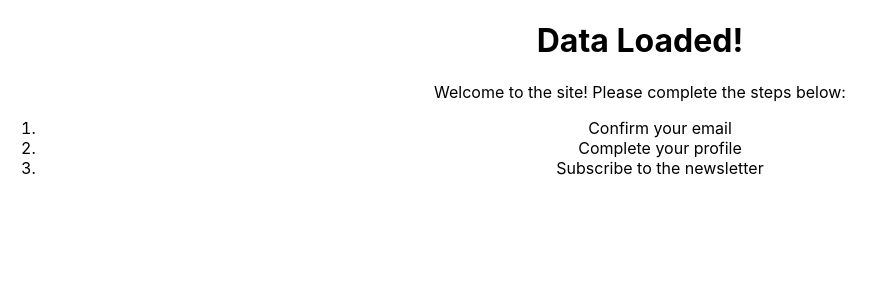
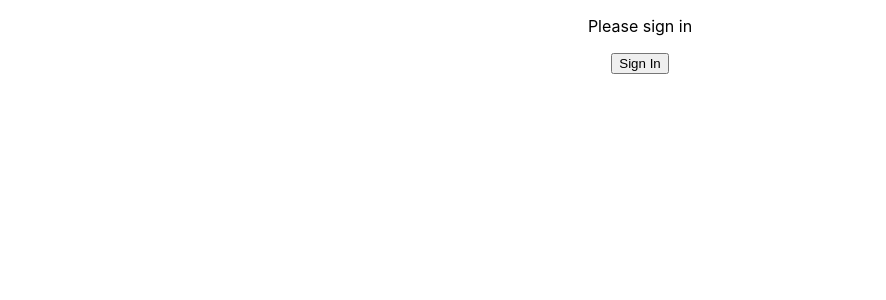
Before and after one commit to charlie-vf/gitpod-react, a React (Create React App) app in the folder my-app/: page / in a window 1280 px wide. Shown: the top 300 px of the page, without its empty margins (0-886 px from the left). Built offline with nearby package versions, Linux system fonts and the light colour scheme.

Commit message:
Methods as props

```diff
--- a/my-app/src/App.js
+++ b/my-app/src/App.js
@@ -10,7 +10,8 @@ import './App.css';
 // import EventBinding from './components/EventBinding';
 // import ConditionalRenderingClass from './components/ConditionalRenderingClass';
 // import ConditionalRenderingFunctional from './components/ConditionalRenderingFunctional';
-import NestingComponents from './components/NestingComponents';
+// import NestingComponents from './components/NestingComponents';
+import MethodsAsPropsParent from './components/MethodsAsPropsParents';
 
 /*
   Functional component
@@ -36,7 +37,8 @@ function App() {
       {/* <EventBinding /> */}
       {/* <ConditionalRenderingClass /> */}
       {/* <ConditionalRenderingFunctional connected={true}/> */}
-      <NestingComponents />
+      {/* <NestingComponents /> */}
+      < MethodsAsPropsParent />
     </div>
   );
 }
--- /dev/null
+++ b/my-app/src/components/MethodsAsPropsChild.js
@@ -0,0 +1,38 @@
+import React from 'react'
+
+function MethodsAsPropsChild(props) {
+    return (
+        <div>
+            {
+                props.isLoggedIn ? (
+                    // Wrap in divs as React only wants to return one element from a component
+                    // If isLoggedIn is true:
+                    <div>
+                        <p>Welcome to the site! Please complete the steps below:</p>
+                        <ol>
+                            <li>Confirm your email</li>
+                            <li>Complete your profile</li>
+                            <li>Subscribe to the newsletter</li>
+                        </ol>
+                        <button onClick={props.handleSignOut}>Sign Out</button>
+                    </div>
+                ) : (
+                    // If isLoggedIn is false:
+                    <div>
+                        <p>Please sign in</p>
+                        {/* This component is functional so has no state
+                        Can't change isLoggedIn property from here
+                        Whether the user is logged in is passed to the child as a prop
+                        Need to callback to the parent to update its state and rerender the component
+                        with the new props
+                        Therefore, create the clickHandler in the parent and pass down to
+                        the child as a prop */}
+                        <button onClick={props.handleSignIn}>Sign In</button>
+                    </div>
+                )
+            }
+        </div>
+    )
+}
+
+export default MethodsAsPropsChild
--- /dev/null
+++ b/my-app/src/components/MethodsAsPropsParents.js
@@ -0,0 +1,53 @@
+import React, { Component } from 'react'
+import MethodsAsPropsChild from './MethodsAsPropsChild'
+
+class MethodsAsPropsParent extends Component {
+    constructor(props) {
+        super(props)
+        this.state = {
+            isLoggedIn: false,
+        }
+    }
+
+    // Realistically, it would make more sense to make the child component stateful
+    // and define the sign in & sign out functionality there
+    // Which would keep the child component completely independent of the parent
+
+    // Arrow function so don't need to bind it
+    handleSignIn = () => {
+        this.setState({
+            isLoggedIn: true
+        })
+        console.log(this)
+    }
+
+    handleSignOut = () => {
+        this.setState({
+            isLoggedIn: false
+        })
+        console.log(this)
+    }
+
+      // single method that handles both SignIn and SignOut
+    // toggleIsLoggedIn = () => {
+    //     this.setState((prevState) => ({
+    //     isLoggedIn: !prevState.isLoggedIn,
+    //     }));
+    // };
+
+    render() {
+        return (
+            <div>
+                <MethodsAsPropsChild
+                    isLoggedIn={this.state.isLoggedIn}
+                    // No parentheses as not calling the function, we're passing it down
+                    // to the child to use it there
+                    handleSignIn={this.handleSignIn}
+                    handleSignOut={this.handleSignOut}
+                />
+            </div>
+        )
+    }
+}
+
+export default MethodsAsPropsParent
```
